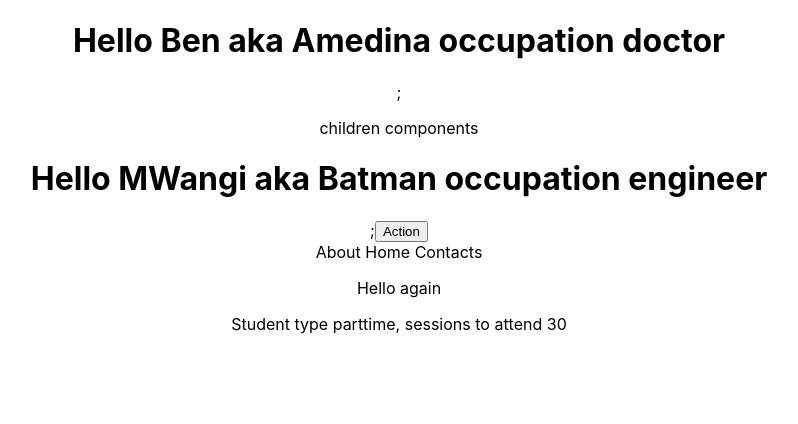
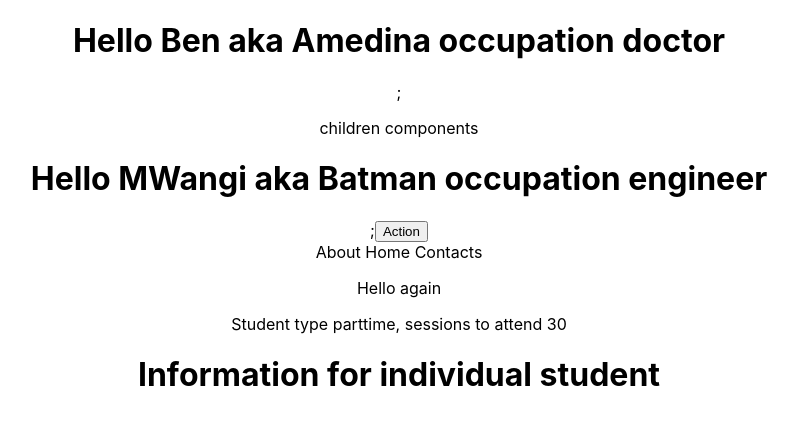
Before and after one commit to Ben1464/React-Journey, a React (Create React App) app: page / in a window 1280 px wide. Shown: the top 424 px of the page, without its empty margins (241-1039 px from the left). Built offline with nearby package versions, Linux system fonts and the light colour scheme.

Commit message:
Additional of Contacts

```diff
--- a/src/App.js
+++ b/src/App.js
@@ -3,6 +3,7 @@ import Greetings from './components/Greetings.js'
 import Messege from './components/Message.js'
 import Navbar from './components/Navbar.js'
 import Student from './components/Student.js'
+import Contacts from './components/Contants.js'
 function App() {
   return (
     <div className="App">
@@ -15,6 +16,7 @@ function App() {
      <Navbar/>
       <p>Hello again</p>
      <Student name = "parttime"sessions={30}></Student>
+     <Contacts></Contacts>
 
     </div>
 
--- /dev/null
+++ b/src/components/Contants.js
@@ -0,0 +1,9 @@
+import React from 'react';
+function contacts (){
+    return (
+        <div>
+            <h1>Information for individual student</h1>
+        </div>
+    )
+}
+export default contacts;
```
